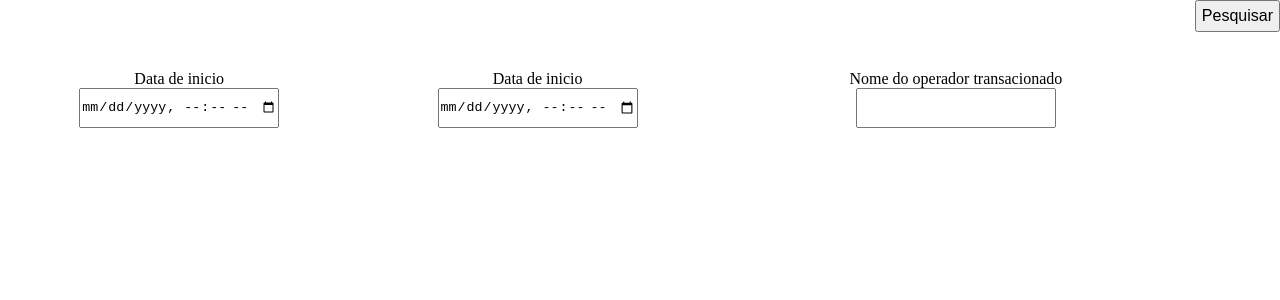
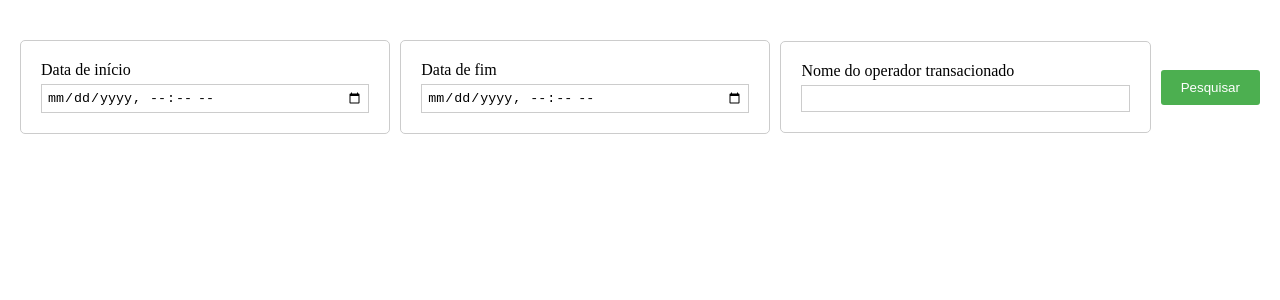
Before and after one commit to Brun0Santos/react-teste, a React (Vite) app: page / in a window 1280 px wide. Shown: the top 300 px of the page. Built offline with nearby package versions, Linux system fonts and the light colour scheme.

Commit message:
Ajustando o css

```diff
--- a/src/components/form/Form.css
+++ b/src/components/form/Form.css
@@ -4,34 +4,82 @@
     box-sizing: border-box;
 }
 
-body {
-    width: 100%;
-    height: 100vh;
-}
-
+/* Estilos para o formulário */
 .app {
     display: flex;
-    text-align: center;
-}
+    align-items: center;
+    padding: 20px;
+  }
 
-input {
-    width: 200px;
-    height: 40px;
-}
+  /* Estilos para o formulário */
+  .formulario {
+    display: flex;
+    flex-wrap: wrap;
+    justify-content: space-between;
+    max-width: 600px;
+    margin-bottom: 20px;
+  }
 
-.coluna {
-    padding: 70px 3% 20px;
+  /* Estilos para cada campo do formulário */
+  .campo {
+    flex: 0 0 48%;
+    margin-bottom: 10px;
+    display: flex;
+    flex-direction: column;
+  }
 
-}
+  /* Estilos para rótulos de campos */
+  label {
+    margin-bottom: 5px;
+  }
 
-.flex {
-    flex-direction: column;
-}
+  /* Estilos para inputs de tipo datetime-local e text */
+  input[type="datetime-local"],
+  input[type="text"] {
+    width: 100%;
+    padding: 5px;
+    border: 1px solid #ccc;
+  }
 
+  /* Estilos para o botão "Pesquisar" */
+  button[type="submit"] {
+    padding: 10px 20px;
+    border-radius: 3px;
+    background-color: #4CAF50;
+    color: white;
+    border: none;
+    cursor: pointer;
+    align-self: flex-end; /* Alinha o botão à direita */
+  }
 
-button{
-    padding: 5px;
-    font-size: 1rem;
-    cursor: pointer;
+  /* Estilos para o card */
+  .card {
+    width: 400px;
+    padding: 20px;
+    border: 1px solid #ccc;
+    border-radius: 5px;
+    margin-top: 20px;
+  }
 
-}
+  /* Estilos para cada linha do card */
+  .linha {
+    display: flex;
+    justify-content: space-between;
+    margin-bottom: 10px;
+  }
+
+  /* Estilos para cada coluna do card */
+  .coluna {
+    flex: 1;
+    margin-right: 10px;
+  }
+
+  /* Estilos para texto em negrito */
+  strong {
+    font-weight: bold;
+  }
+
+  /* Estilos para texto em bloco */
+  span {
+    display: block;
+  }
--- a/src/components/form/Form.jsx
+++ b/src/components/form/Form.jsx
@@ -3,27 +3,26 @@ import './Form.css'
 function Form() {
   return (
     <>
-            <form action="POST" className="app">
-                <div className='coluna'>
-                    <label htmlFor="dadaInicio">Data de inicio</label>
-                    <input type="datetime-local" id="dadaInicio" name="dataInicio" className='campos'></input>
+      <form action="POST" className='app'>
+        <div className="formulario card coluna">
+          <label htmlFor="dataInicio">Data de início</label>
+          <input type="datetime-local" id="dataInicio" name="dataInicio" ></input>
         </div>
 
-                <div className='coluna flex'>
-                    <label htmlFor="dataFim">Data de inicio</label>
+        <div className="formulario card coluna">
+          <label htmlFor="dataFim">Data de fim</label>
           <input type="datetime-local" id="dataFim" name="dataFim"></input>
         </div>
 
-                <div className='coluna'>
-                    <label htmlFor="">Nome do operador transacionado</label>
-                    <input type="text" id="dadaInicio" name="dataInicio"></input>
+        <div className="formulario card coluna">
+          <label htmlFor="nomeOperador">Nome do operador transacionado</label>
+          <input type="text" id="nomeOperador" name="nomeOperador"></input>
         </div>
 
         <div>
           <button type="submit">Pesquisar</button>
         </div>
       </form>
-
     </>
   )
 }
```
Also changed, not shown: src/components/view/View.jsx (added, +32 -0 lines). Lines whose indentation alone changed are shown as unchanged.
